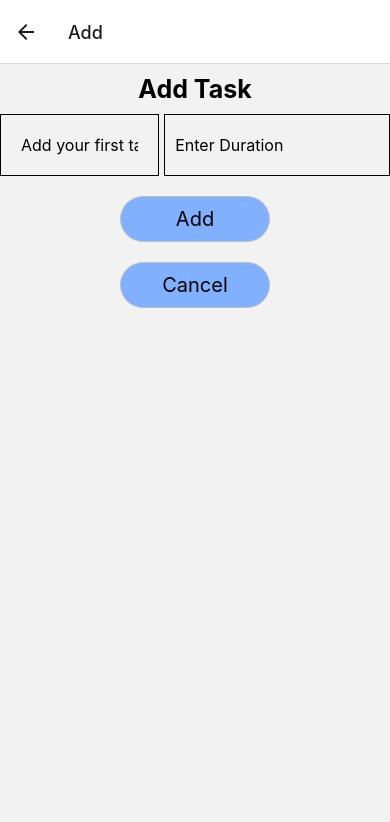
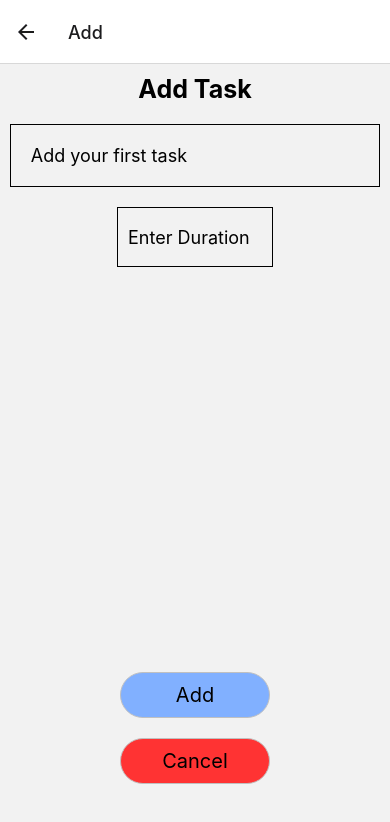
Before and after one commit to nolangwinter/ThreeDo, a React Native app: screen /Add in a window 390 px wide. Shown: the top 822 px of the page. Built offline with nearby package versions, Linux system fonts and the light colour scheme.

Commit message:
actually finished styling

```diff
--- a/screens/Add.js
+++ b/screens/Add.js
@@ -6,9 +6,9 @@ import { TextInput } from 'react-native-gesture-handler';
 const Add = ({navigation}) => {
     const context = useContext(AppContext);
   return (
-    <View>
+    <View style={{flex:1}}>
       <Text style={styles.label}>Add Task</Text>
-      <View style={{flexDirection:"row", justifyContent:"space-between"}}>
+      <View style={{flexDirection:"column", justifyContent:"center", alignItems:"center", marginVertical:10}}>
         <TextInput
               placeholder={(context.tasks.length == 0) ? "Add your first task" : "Add another task"}
               style={styles.input}
@@ -23,12 +23,16 @@ const Add = ({navigation}) => {
         />
 
       </View>
-      <Pressable style={styles.button} onPress={() => {context.addTask(context.task); navigation.goBack()}}>
+
+      <View style={{position:'absolute', bottom:50, marginLeft:120}}>
+      <Pressable style={styles.addButton} onPress={() => {context.addTask(context.task); navigation.goBack()}}>
         <Text style={styles.buttonText}>Add</Text>
       </Pressable>
-      <Pressable style={styles.button} onPress={() => {navigation.goBack()}}>
+      <Pressable style={styles.canButton} onPress={() => {navigation.goBack()}}>
         <Text style={styles.buttonText}>Cancel</Text>
       </Pressable>
+      </View>
+
     </View>
   )
 }
@@ -50,24 +54,39 @@ const styles = StyleSheet.create({
 
     },
     input: {
-        width:"65%",
+        width:"95%",
         borderColor: 'black',
         borderWidth: 1,
         padding: 20,
-        fontSize:16,
+        fontSize:18,
         marginBottom:10,
     },
     durInput: {
-      width:"100%",
+      width:"40%",
       borderColor:"black",
       borderWidth:1,
+      height:60,
       padding:10,
-      fontSize:16,
-      marginBottom:10,
-      marginLeft:5,
+      fontSize:18,
+      marginTop:10
     },
-    button: {
+    addButton: {
       backgroundColor: "#81b0ff",
+      padding:10,
+      marginLeft: "auto",
+      marginRight: "auto",
+      width: 150,
+      borderRadius: 25,
+      alignItems: "center",
+      justifyContent: "center",
+      flexDirection: "row",
+      alignItems: "center",
+      marginVertical:10,
+      borderColor: "#C0C0C0",
+      borderWidth: 0.8
+    },
+    canButton: {
+      backgroundColor: "#ff3333",
       padding:10,
       marginLeft: "auto",
       marginRight: "auto",
--- a/screens/EditScreen.js
+++ b/screens/EditScreen.js
@@ -23,8 +23,8 @@ const EditScreen = ({navigation}) => {
     }
     return (
     <View>
-        <View style={{flexDirection:"row", marginTop:20}}>
-            <Text style={styles.taskTitle}>Task:</Text>
+        <View style={{flexDirection:"column", justifyContent:"center", alignItems:"center", marginVertical:10}}>
+
             <TextInput
                 // clearTextOnFocus= {true}
                 clearButtonMode="always"
@@ -33,10 +33,7 @@ const EditScreen = ({navigation}) => {
                 value={editedTask}
                 style={styles.taskInput}
             />
-        </View>
 
-        <View style={{flexDirection:"row", marginTop:20}}>
-            <Text style={styles.durTitle}>Duration:</Text>
             <TextInput
                 // clearTextOnFocus={true}
                 clearButtonMode="always"
@@ -47,7 +44,7 @@ const EditScreen = ({navigation}) => {
             />
         </View>
 
-        <View style={{height:450}}/>
+        <View style={{height:420}}/>
 
         <Pressable style={styles.button} onPress={() => {editFullTask(); navigation.navigate("Task", {item: updatedTask})}}>
             <Text style={styles.buttonText}>Edit</Text>
@@ -60,20 +57,21 @@ export default EditScreen
 
 const styles = StyleSheet.create({
     taskInput: {
-        width:"60%",
+        width:"95%",
         borderColor: 'black',
         borderWidth: 1,
         padding: 20,
-        fontSize:16,
+        fontSize:18,
         marginBottom:10,
     },
     durInput: {
         width:"30%",
-        borderColor: 'black',
-        borderWidth: 1,
-        padding: 20,
-        fontSize:16,
-        marginBottom:10,
+        borderColor:"black",
+        borderWidth:1,
+        height:60,
+        padding:10,
+        fontSize:18,
+        marginTop:10
     },
     button: {
         backgroundColor: "#81b0ff",
```
